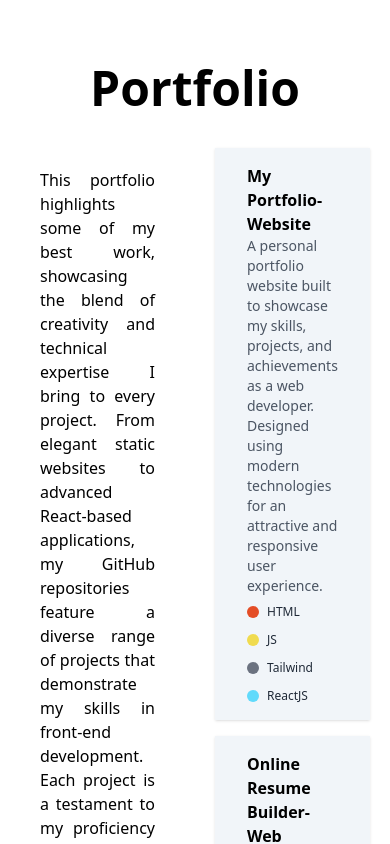
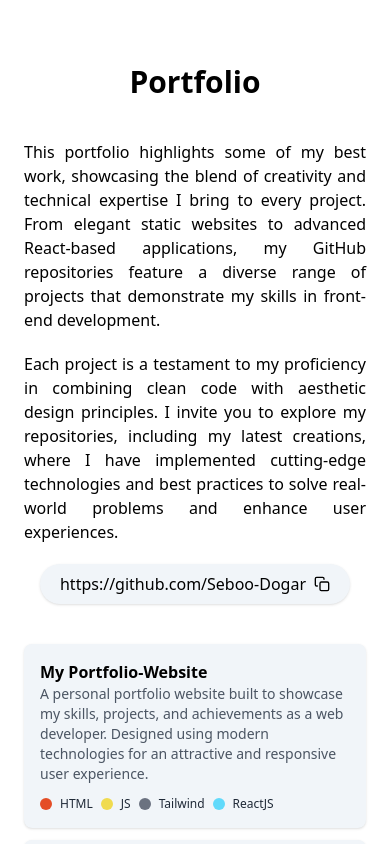
Before and after one commit to Seboo-Dogar/MyPortfolio-Web, a React (Vite) app: page / in a window 390 px wide. Shown: the part 3920-4764 px from the top of the page. Built offline with nearby package versions, Linux system fonts and the light colour scheme.

Commit message:
Portfolio page Responsive...Done

```diff
--- a/src/components/Portfolio.jsx
+++ b/src/components/Portfolio.jsx
@@ -50,35 +50,41 @@ export default function Portfolio() {
 
   return (
     <section className="py-20 min-h-screen" id="portfolio">
-      <div className="container mx-auto text-center mb-10">
-        <h2 className="text-5xl font-bold mb-4">Portfolio</h2>
-        <div className="flex">
-          <div className="w-1/2 space-y-5 text-justify p-10">
+      <div className="container mx-auto px-6 lg:px-10">
+        <h2 className="text-3xl sm:text-4xl md:text-5xl font-bold text-center mb-10">Portfolio</h2>
+
+        <div className="flex flex-col md:flex-row gap-10">
+          <div className="md:w-1/2 space-y-5 text-justify">
             <p>This portfolio highlights some of my best work, showcasing the blend of creativity and technical expertise I bring to every project.
               From elegant static websites to advanced React-based applications, my GitHub repositories feature a diverse range of projects that demonstrate my skills in front-end development.
-              Each project is a testament to my proficiency in combining clean code with aesthetic design principles. I invite you to explore my repositories, including my latest creations,
+            </p>
+            <p>Each project is a testament to my proficiency in combining clean code with aesthetic design principles. I invite you to explore my repositories, including my latest creations,
               where I have implemented cutting-edge technologies and best practices to solve real-world problems and enhance user experiences.
             </p>
+
             <div className="flex items-center justify-center">
-              <div className="bg-slate-100 shadow p-2 inline-flex rounded-full px-5 w-full sm:w-auto">
-                <a href={githubLink} target="_blank" rel="noopener noreferrer" className="hover:underline">{githubLink}</a>
+              <div className="bg-slate-100 shadow p-2 inline-flex rounded-full px-5 w-auto">
+                <a href={githubLink} target="_blank" rel="noopener noreferrer" className="hover:underline truncate">{githubLink}</a>
+
                 <button onClick={handleCopy} aria-label="Copy GitHub link" className="ml-2">
-                  {isCopied ? <FaCheck /> : <FiCopy />}
+                  {isCopied ? <FaCheck className="text-[#6c55e1]" /> : <FiCopy />}
                 </button>
               </div>
             </div>
           </div>
 
-          <div className="basis-2/3">
-            <div className="space-y-4 p-5">
+          <div className="md:w-1/2">
+            <div className="space-y-3">
               {projects.map((project, index) => (
-                <div key={index} className="flex flex-col bg-slate-100 p-4 shadow overflow-hidden hover:shadow-md transition-shadow">
-                  <div className="text-left px-4">
+                <div key={index} className="flex flex-col bg-slate-100 p-4 shadow hover:shadow-md transition-shadow rounded-lg">
+                  <div className="text-left">
                     <h3 className="font-semibold">{project.title}</h3>
-                    <p className="text-gray-600 text-sm mb-2">
+
+                    <p className="text-gray-600 text-sm mb-3">
                       {project.description || "No description available."}
                     </p>
-                    <div className="flex flex-wrap gap-3">
+
+                    <div className="flex flex-wrap gap-2">
                       {project.languages.map((language, idx) => (
                         <div key={idx} className="flex items-center space-x-2 text-xs text-gray-800">
                           <span className="w-3 h-3 rounded-full"
@@ -92,8 +98,11 @@ export default function Portfolio() {
                 </div>
               ))}
             </div>
-            <a href="https://github.com/Seboo-Dogar?tab=repositories" target="_blank" className="bg-[#6c55e1] text-white py-2 px-4 rounded-full inline-flex items-center hover:bg-[#5742d7] transition">
-              See all <MdOpenInNew className="ml-2" />
+
+            <a href="https://github.com/Seboo-Dogar?tab=repositories" target="_blank"
+              className="bg-[#6c55e1] text-white py-2 px-6 rounded-full inline-flex items-center my-2 hover:bg-[#5742d7] transition text-sm sm:text-base"
+              >
+                See all <MdOpenInNew className="ml-2" />
             </a>
           </div>
         </div>
```
